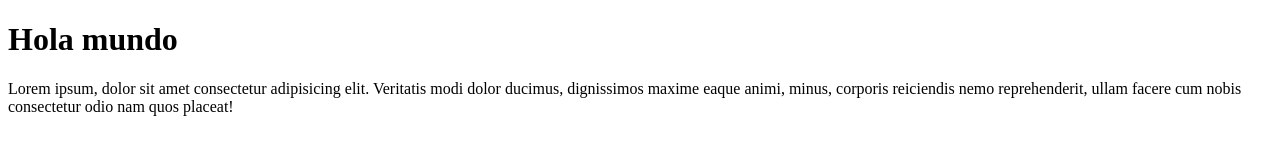
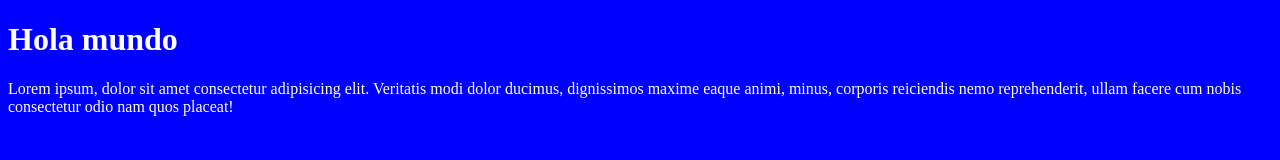
Before and after one commit to CuauSuarez/GitCourseWeb, a plain HTML site: page index.html in a window 1280 px wide. Drawn offline with Linux system fonts and the light colour scheme.

Commit message:
Agregamos estilos al proyecto

```diff
--- a/css/main.css
+++ b/css/main.css
@@ -0,0 +1,4 @@
+body{
+	background: blue;
+	color: #fff
+}
--- a/index.html
+++ b/index.html
@@ -4,6 +4,7 @@
 	<meta charset="UTF-8">
 	<meta name="viewport" content="width=device-width, initial-scale=1.0">
 	<title>Document</title>
+	<link rel="stylesheet" href="css/main.css">
 </head>
 <body>
 
```
